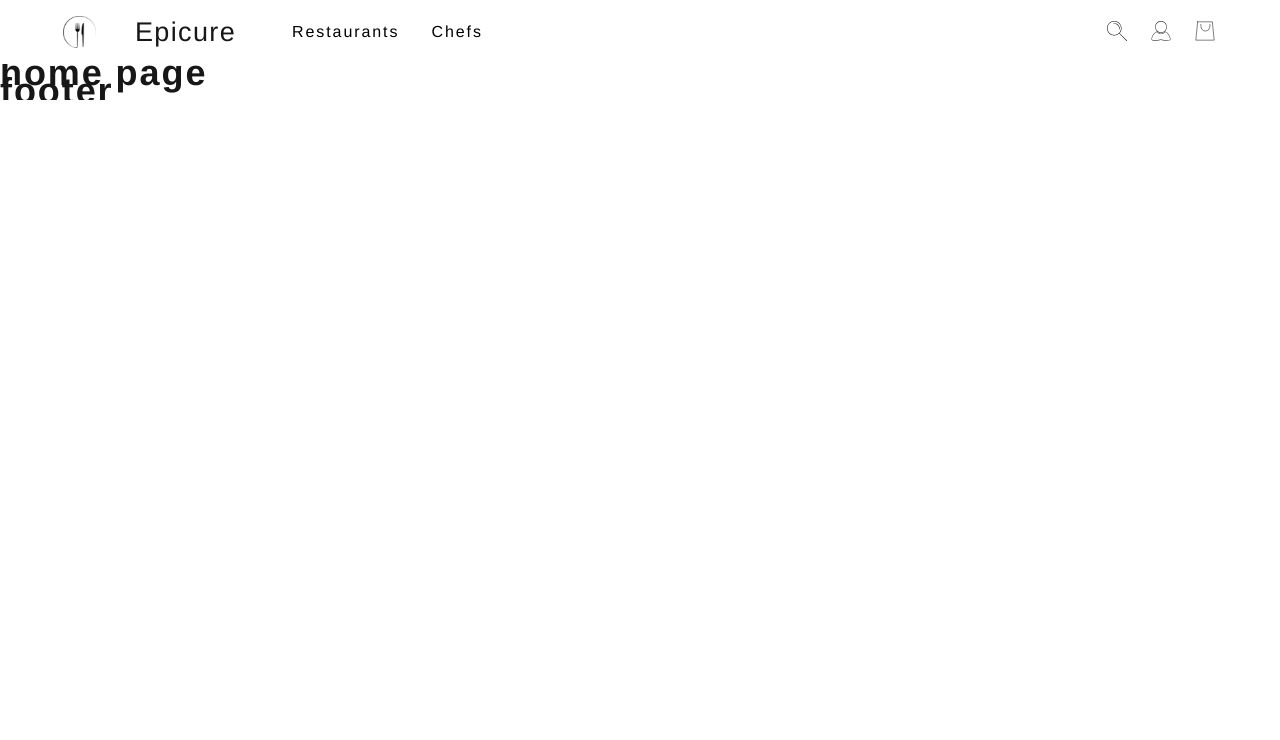
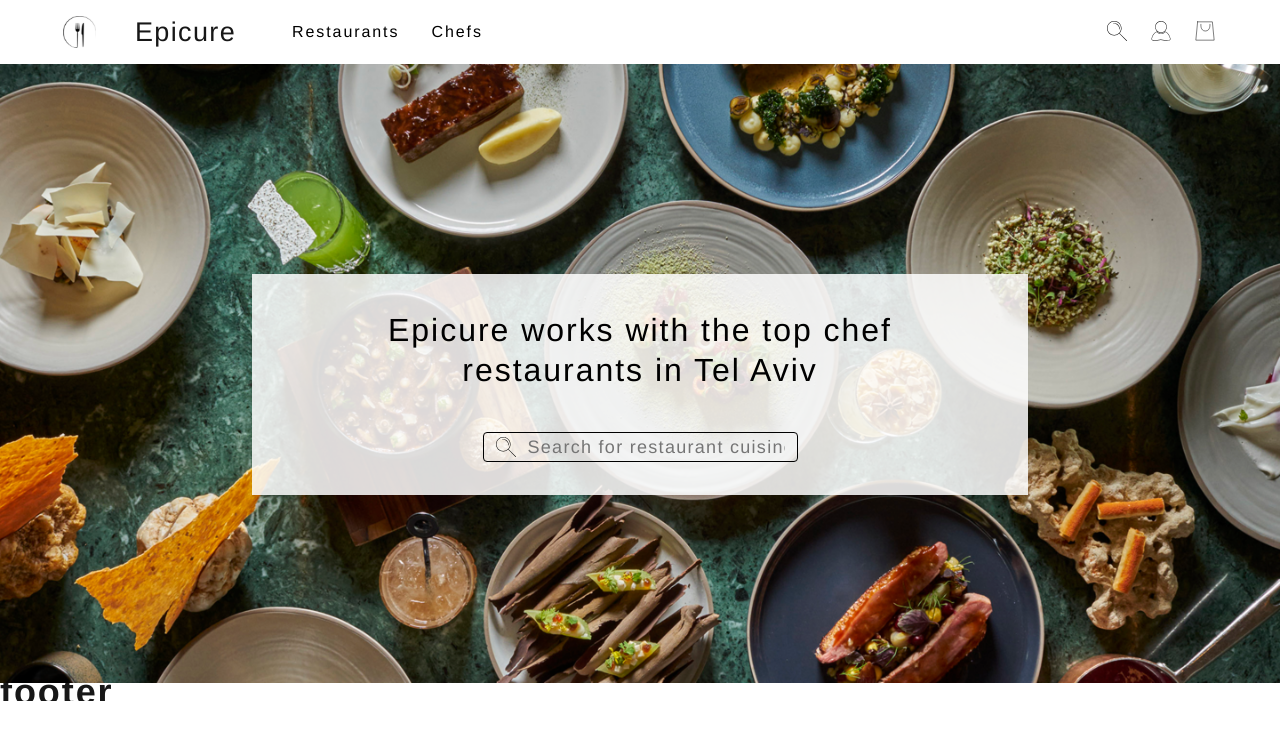
Before and after one commit to keren-elbaz-m/epicure_client, a Next.js app: page / in a window 1280 px wide. Shown: the top 740 px of the page. Built offline with nearby package versions, Linux system fonts and the light colour scheme.

Commit message:
hero section
Created hero section for mobile and desktop

```diff
--- a/src/app/components/Hero.tsx
+++ /dev/null
@@ -1,5 +0,0 @@
-export default function Hero() {
-    return (
-      <h1>hero</h1>
-    );
-  }
--- /dev/null
+++ b/src/app/components/hero/Hero.tsx
@@ -0,0 +1,33 @@
+"use client"
+import Image from "next/image";
+import Search from "../search/search";
+import style from "@/app/components/hero/hero.module.scss";
+import hero_desktop from "@/app/assets/images/hero_desktop.png";
+import hero_mobile from "@/app/assets/images/hero_mobile.png";
+import { useScreenType } from "@/app/hooks/useScreenType";
+import { screenType } from "@/app/types/index";
+
+export default function Hero() {
+  const screen = useScreenType();
+  const isMobile = screen === screenType.MOBILE;
+
+    return (
+      <>
+        <div className={style.heroContainer}>
+          <Image
+            src={isMobile? hero_mobile : hero_desktop}
+            alt="hero background"
+            fill
+            className={style.heroImage}
+          />
+          <div className={isMobile ? style.overlayMobile : style.overlay}>
+            <div className={isMobile ? style.heroTextMobile : style.heroText}>
+              Epicure works with the top chef restaurants in Tel Aviv
+            </div>
+            {/* <Search variant="hero" /> */}
+            <Search variant={isMobile ? screenType.MOBILE : screenType.DESKTOP} />
+          </div>
+        </div>
+      </>
+    );
+  }
--- /dev/null
+++ b/src/app/components/hero/hero.module.scss
@@ -0,0 +1,131 @@
+
+.heroContainer {
+    width: 100%;
+    max-width: 1440px;
+    min-width: 335px;
+    aspect-ratio: 1440 / 696;
+    position: relative;
+    margin: 0 auto;
+    overflow: hidden;
+    display: flex;
+    justify-content: center;
+    align-items: center;
+  }
+
+.heroImage {
+    object-fit: cover;
+    z-index: 0;
+}
+
+.searchWrapper{
+    width: 335;
+    height: 144;
+    // top: 111px;
+    // left: 20px;
+    gap: 18px;
+    padding-top: 36px;
+    padding-right: 126px;
+    padding-bottom: 36px;
+    padding-left: 126px;
+
+}
+
+.overlay {
+    position: absolute;
+    top: 34%;
+    left: 50%;
+    transform: translateX(-50%);
+    background-color: rgba(255, 255, 255, 0.85);
+
+    display: flex;
+    flex-direction: column;
+    align-items: center;
+    text-align: center;
+    gap: 18px;
+
+    width: 776px;
+    height: 221px;
+    padding: 36px 126px;
+    z-index: 1;
+  }
+
+.overlayMobile {
+    position: relative;
+    z-index: 1;
+    width: 335px;
+    height: 144px;
+    padding: 18px 24px;
+    background-color: rgba(255, 255, 255, 0.85);
+    display: flex;
+    flex-direction: column;
+    justify-content: space-between;
+}
+
+  .heroTextMobile {
+    font-size: 24px;
+    line-height: 32px;
+    font-weight: 200;
+    letter-spacing: 1.29px;
+    text-align: left;
+    color: black;
+    font-family: "Helvetica Neue", sans-serif;
+    width: 100%;
+  }
+
+
+.heroText{
+    font-family: Helvetica Neue;
+    font-weight: 200;
+    font-size: 32px;
+    line-height: 40px;
+    letter-spacing: 1.97px;
+    // max-width: 402px;
+    height: 80px;
+    color: black;
+    align-items: center;
+    width: fit-content;
+    height: 144px;
+
+    text-align: center;
+
+}
+.heroTextMobile {
+    font-size: 20px;
+    line-height: 28px;
+    max-width: 100%;
+    text-align: center;
+    height: 144px;
+  }
+
+.heroSearch {
+    width: 400px;
+    max-width: 550px;
+
+    .searchBox {
+      width: 100%;
+      padding: 12px 16px;
+    //   border: 1px solid rgb(229, 23, 23);
+      border-radius: 4px;
+      background: transparent;
+
+      display: flex;
+      align-items: center;
+      gap: 16px;
+    }
+
+    input {
+      background: transparent;
+      font-size: 18px;
+      padding: 12px 0;
+      width: 100%;
+      height: 38px;
+      border: none;
+      outline: none;
+    }
+
+    .icon {
+      width: 24px;
+      height: 24px;
+      flex-shrink: 0;
+    }
+  }
--- a/src/app/components/navbar/components/Navbar/NavbarDesktop.tsx
+++ b/src/app/components/navbar/components/Navbar/NavbarDesktop.tsx
@@ -9,7 +9,7 @@ import shopping_bag_icon from "@/app/assets/icons/shopping_bag_icon.svg";
 
 import { DropDownType } from "@/app/types";
 import Cart from "@/app/components/cart/cart";
-import { ReactNode, useState } from "react";
+import { useState } from "react";
 import DropDown from "../dropDown/DropDown";
 
 export default function NavbarDesktop() {
--- a/src/app/components/search/search.module.scss
+++ b/src/app/components/search/search.module.scss
@@ -38,6 +38,7 @@ $icons-size: 24px;
     line-height: 100%;
     letter-spacing: 1.29px;
     color: #000000;
+    background: transparent;
 }
 
 .icon {
--- a/src/app/components/search/search.tsx
+++ b/src/app/components/search/search.tsx
@@ -1,10 +1,23 @@
 import style from "@/app/components/search/search.module.scss";
+import heroStyle from "@/app/components/hero/hero.module.scss";
 import search_icon from "@/app/assets/icons/search_icon.svg";
 import Image from "next/image";
+import { screenType } from "@/app/types";
 
-export default function Search() {
+interface SearchProps {
+  variant?: screenType;
+}
+
+export default function Search({ variant = screenType.DESKTOP }: SearchProps) {
+
+  const variantClass =
+    variant === screenType.DESKTOP ? heroStyle.heroSearch :
+    variant === screenType.MOBILE ? style.searchMobile :
+    "";
+
+
   return(
-    <div className={style.container}>
+    <div className={`${style.container} ${variantClass}`}>
 
       <div className={style.searchBloc}>
         <div className={style.searchBox}>
--- a/src/app/hooks/useScreenType.ts
+++ b/src/app/hooks/useScreenType.ts
@@ -1,3 +1,4 @@
+"use client"
 import { useState, useEffect } from "react";
 import { screenType } from "../types";
 
--- a/src/app/page.tsx
+++ b/src/app/page.tsx
@@ -1,8 +1,9 @@
 import Image from "next/image";
 import styles from "./page.module.css";
+import Hero from "./components/hero/Hero";
 
 export default function Home() {
   return (
-    <h1>home page</h1>
+    <Hero/>
   );
 }
```
Also changed, not shown: src/app/assets/images/hero_desktop.png (added), src/app/assets/images/hero_mobile.png (added), src/app/types/index.ts (line endings or trailing spaces).
